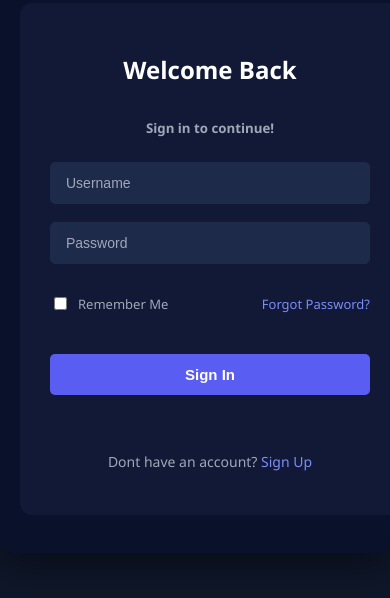
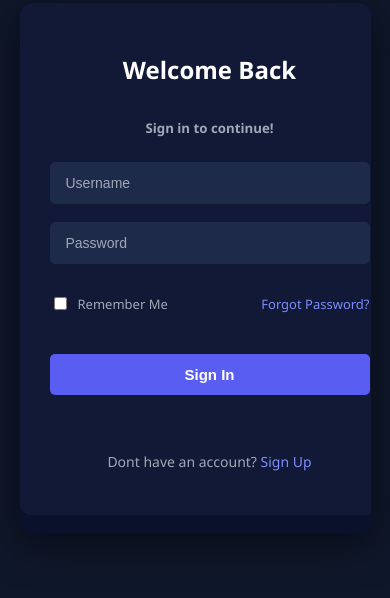
Before and after one commit to TuheliRay/Notes-App, a React (Vite) app in the folder frontend/: page /login in a window 390 px wide. Shown: the part 104-702 px from the top of the page. Built offline with nearby package versions, Linux system fonts and the light colour scheme; no server answers; the HTML template or start-up script is replaced by a standard one.

Commit message:
updated login css

```diff
--- a/frontend/src/components/Login.module.css
+++ b/frontend/src/components/Login.module.css
@@ -188,8 +188,8 @@
     width: 90%;
     max-width: 400px;
     border-radius: 12px;
-    padding: 20px;
     margin-bottom: 100px;
+    box-sizing: border-box;
   }
 
   .login-image {
```
